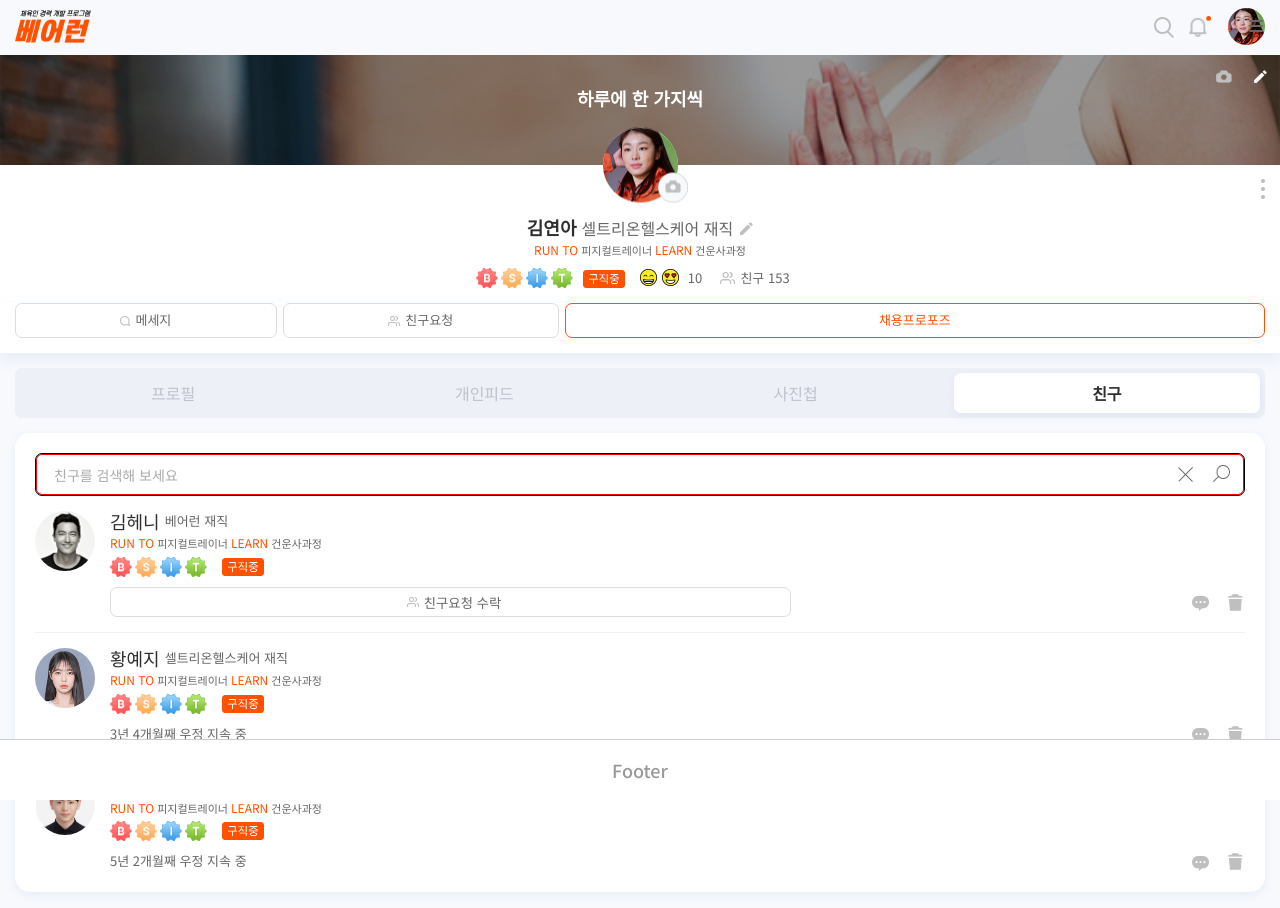
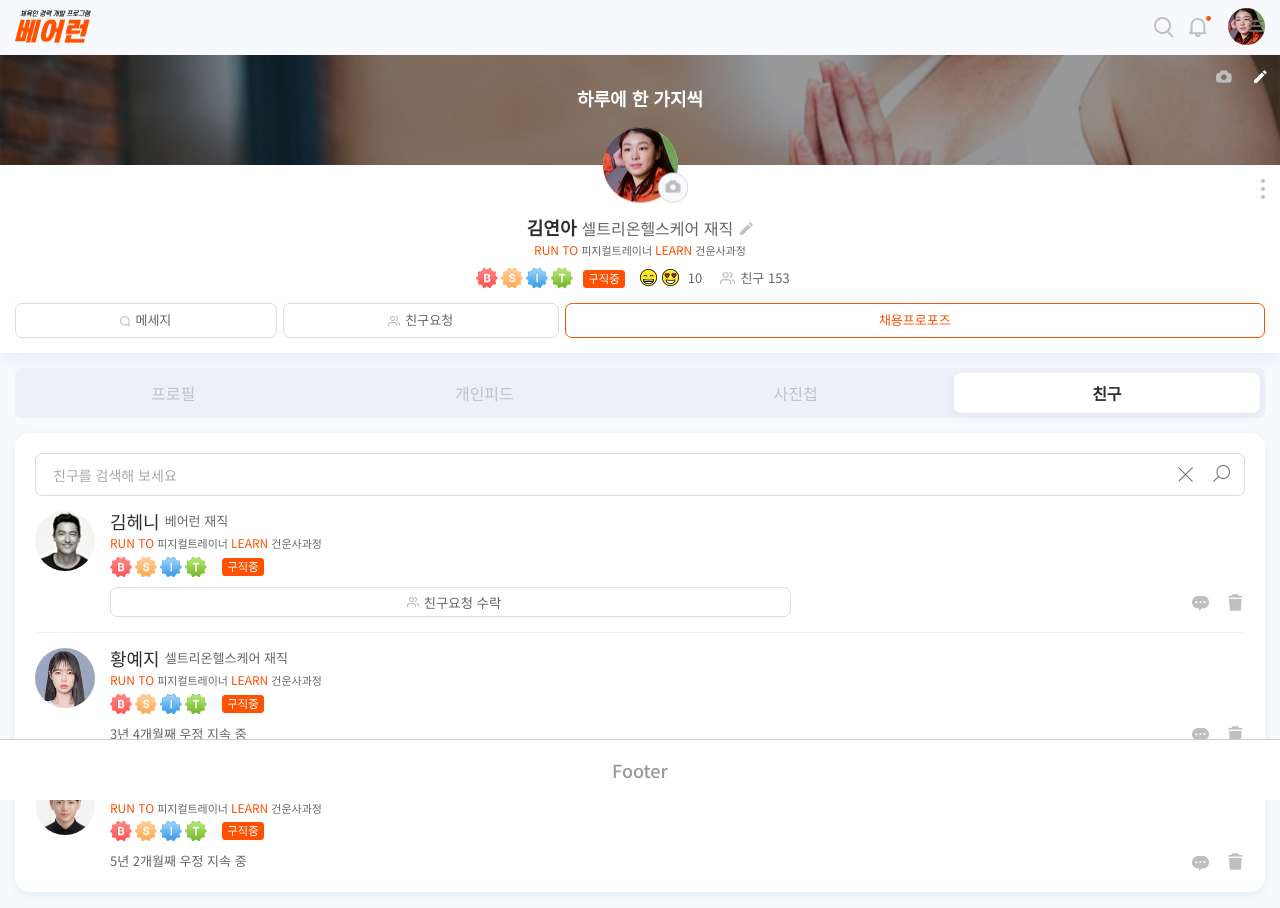
Before and after one commit to zeroaz2020/bear, a Vue app: page /userfriend in a window 1280 px wide. Shown: the top 908 px of the page. Built offline with nearby package versions, Linux system fonts and the light colour scheme.

Commit message:
Update UserFriendSearch.vue

```diff
--- a/src/components/common/userFriend/UserFriendSearch.vue
+++ b/src/components/common/userFriend/UserFriendSearch.vue
@@ -17,8 +17,7 @@ export default {};
   input {
     width: 100%;
     background: #fff;
-    box-shadow: inset 0 0 0 1px #f00;
-    border: 1px solid #000;
+    box-shadow: inset 0 0 0 1px #ddd;
     border-radius: 7px;
     font-size: 1.4rem;
     height: 43px;
```
